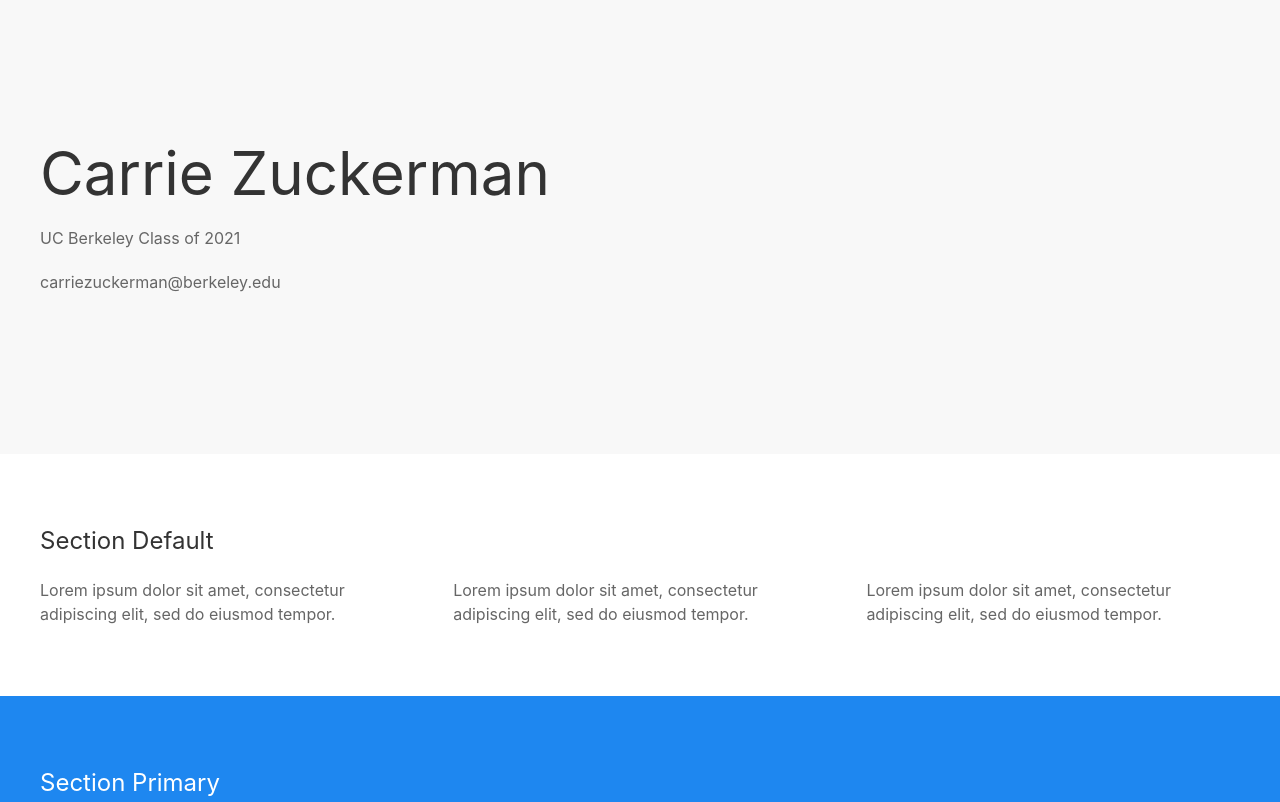
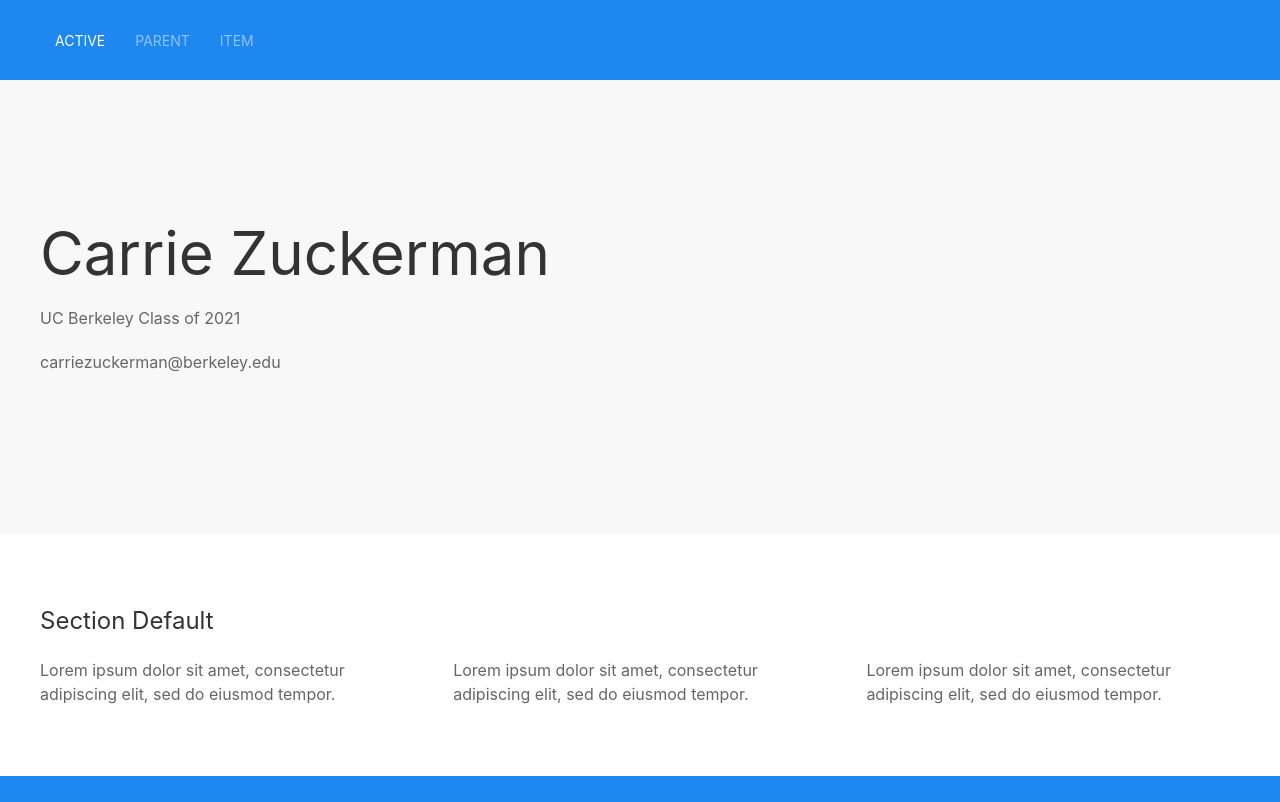
Before and after one commit to carrie-z/carrie-z.github.io, a plain HTML site: page index.html in a window 1280 px wide. Shown: the top 802 px of the page. Drawn offline with Linux system fonts and the light colour scheme.

Commit message:
added nav bar

```diff
--- a/index.html
+++ b/index.html
@@ -9,6 +9,33 @@
         <script src="uikit-icons.min.js"></script>
   </head>
   <body>
+    <div class="uk-section-primary uk-preserve-color">
+
+    <div uk-sticky="animation: uk-animation-slide-top; sel-target: .uk-navbar-container; cls-active: uk-navbar-sticky; cls-inactive: uk-navbar-transparent uk-light; top: 200">
+
+        <nav class="uk-navbar-container">
+            <div class="uk-container uk-container-expand">
+                <div uk-navbar>
+
+                    <ul class="uk-navbar-nav">
+                        <li class="uk-active"><a href="#">Active</a></li>
+                        <li>
+                            <a href="#">Parent</a>
+                            <div class="uk-navbar-dropdown">
+                                <ul class="uk-nav uk-navbar-dropdown-nav">
+                                    <li class="uk-active"><a href="#">Active</a></li>
+                                    <li><a href="#">Item</a></li>
+                                    <li><a href="#">Item</a></li>
+                                </ul>
+                            </div>
+                        </li>
+                        <li><a href="#">Item</a></li>
+                    </ul>
+
+                </div>
+            </div>
+        </nav>
+    </div>
 
     <div class="uk-section uk-section-large uk-section-muted">
       <div class="uk-container">
```
